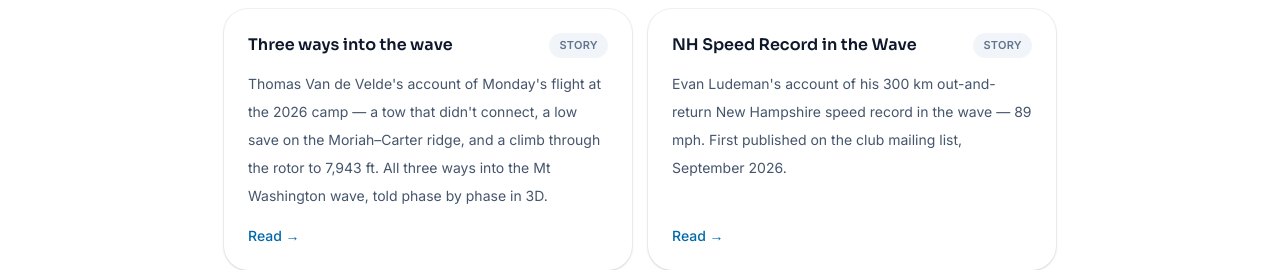
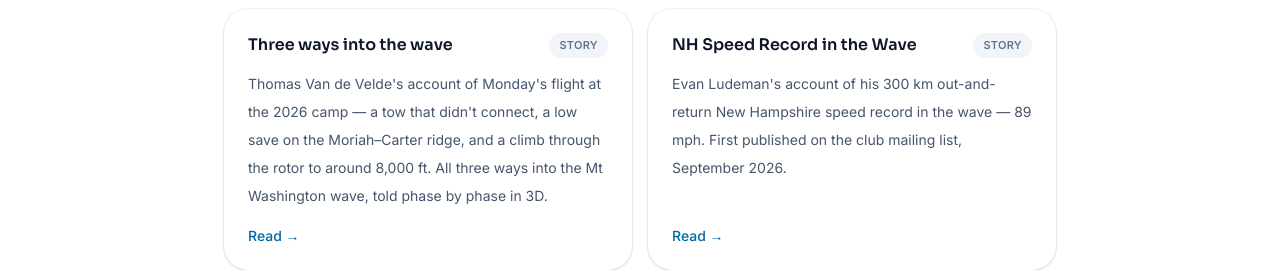
Before and after one commit to soaringibex/mtwashingtonsoaring, a Next.js app: page /stories in a window 1280 px wide. Shown: the part 628-898 px from the top of the page. Built offline with nearby package versions, Linux system fonts and the light colour scheme.

Commit message:
copy(stories): the numbers round to 8,000 — the callout, the recap and the blurbs
The scene's top annotation, the "By the numbers" line and the story blurbs
now say around 8,000 ft, matching the lede and the upwind card. The logged
value (7,943 ft) lives on in the data and the barogram.

```diff
--- a/src/app/stories/three-ways-into-the-wave/page.tsx
+++ b/src/app/stories/three-ways-into-the-wave/page.tsx
@@ -10,7 +10,7 @@ import { PHASE_COLORS, PHASE_SHORT } from "@/lib/flight-phases";
 export const metadata: Metadata = {
   title: "Three ways into the wave",
   description:
-    "Monday's flight at the 2026 Gorham camp, told as a scroll: a tow that didn't connect, a low save down to 1,857 ft on the Moriah–Carter ridge, and a climb through the rotor to 7,943 ft. All three ways into the Mt Washington wave, drawn in 3D as you read.",
+    "Monday's flight at the 2026 Gorham camp, told as a scroll: a tow that didn't connect, a low save down to 1,857 ft on the Moriah–Carter ridge, and a climb through the rotor to around 8,000 ft. All three ways into the Mt Washington wave, drawn in 3D as you read.",
 };
 
 /** One phase of the flight: a scroll step whose card crosses the scene's focus line. */
@@ -178,7 +178,8 @@ export default function ThreeWaysPage() {
           <Container width="2xl" className="pb-20">
             <Prose className="pt-16">
               <p>
-                By the numbers: 84 minutes, most of the first hour below 4,000 ft, and a top-out at 7,943 ft.
+                By the numbers: 84 minutes, most of the first hour below 4,000 ft, and a top-out around
+                8,000 ft.
                 What follows is a closer look at the three routes — how each one works, and what each one
                 costs.
               </p>
--- a/src/components/flights/ConnectWithWave3D.tsx
+++ b/src/components/flights/ConnectWithWave3D.tsx
@@ -489,7 +489,7 @@ export function ConnectWithWave3D({ phase, scroll = false, onPhasePlayed }: Conn
     const calls = [
       { text: "release · 4,300 ft", pt: nearest(at(12, 18, 2)) },
       { text: "low point · 1,857 ft", pt: nearest(at(12, 35, 0)) },
-      { text: "top · 7,943 ft", pt: nearest(at(13, 24, 10)) },
+      { text: "top · 8,000 ft", pt: nearest(at(13, 24, 10)) },
     ];
     return { phases, calls };
   }, [track]);
--- a/src/lib/stories.ts
+++ b/src/lib/stories.ts
@@ -17,7 +17,7 @@ export const storyGroups: StoryGroup[] = [
         title: "Three ways into the wave",
         page: "/stories/three-ways-into-the-wave",
         description:
-          "Thomas Van de Velde's account of Monday's flight at the 2026 camp — a tow that didn't connect, a low save on the Moriah–Carter ridge, and a climb through the rotor to 7,943 ft. All three ways into the Mt Washington wave, told phase by phase in 3D.",
+          "Thomas Van de Velde's account of Monday's flight at the 2026 camp — a tow that didn't connect, a low save on the Moriah–Carter ridge, and a climb through the rotor to around 8,000 ft. All three ways into the Mt Washington wave, told phase by phase in 3D.",
         meta: "Story",
       },
       {
```
